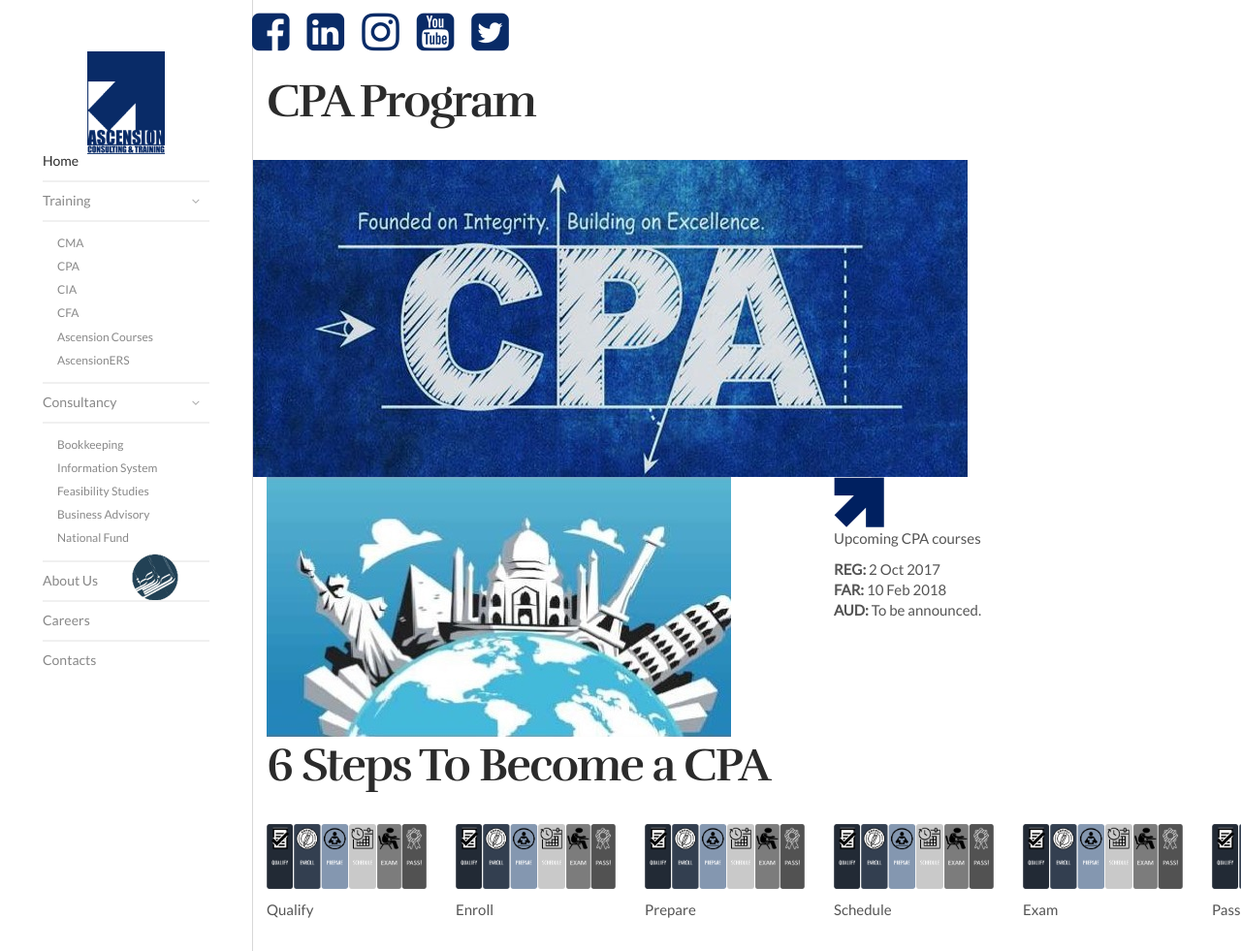
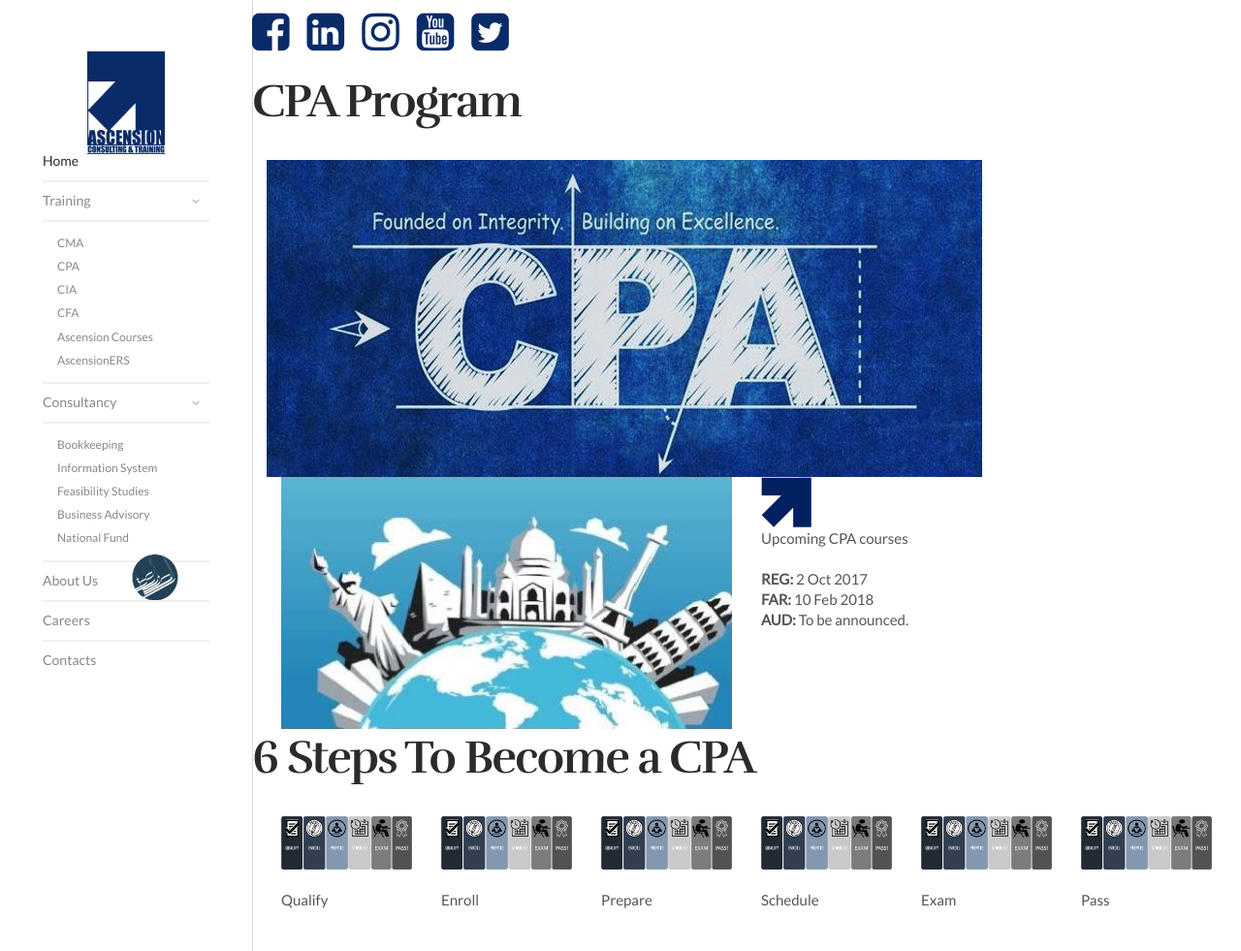
Before and after one commit to AyaMohamedGad/ascension, a Laravel app: page /training/cpa in a window 1280 px wide. Shown: the whole page at 97% size. Run offline with Laravel 8, Linux system fonts and the light colour scheme; settings files or empty folders that the repository lacks are supplied; some libraries are stand-ins or nearby versions; grey boxes are pictures that could not be loaded.

Commit message:
finalize ers page

```diff
--- a/app/Http/Controllers/HomeController.php
+++ b/app/Http/Controllers/HomeController.php
@@ -18,4 +18,8 @@ class HomeController extends Controller
         return view('site.ers');
     }
 
+    public function bookkeeping(){
+        return view('site.bookkeeping');
+    }
+
 }
--- a/public/css/styles.css
+++ b/public/css/styles.css
@@ -470,7 +470,6 @@ header {
 	position: relative;
 	padding-left: 260px;
 	z-index: 100;
-	overflow-y: auto;
 }
 #white-background {
 	background: #fff;
@@ -1974,5 +1973,14 @@ h1 .circle-anim:after {
 }
 }
 
+.ers{
+	background: url('../images/ers.png');
+	background-size: 100% 100%;
+	background-repeat: no-repeat;
+	padding: 25px;
+	color: #fff;
+	min-height: 330px;
+}
+
 /* End Circle Animation
 --------------------------------------------------------------------------------------------------------*/
--- a/resources/views/includes/main.blade.php
+++ b/resources/views/includes/main.blade.php
@@ -1,15 +1,16 @@
 <!DOCTYPE html>
 <html class="nojs html" lang="en-US">
-    @include('includes.header')
-    <body class="sliphover-active">
+@include('includes.header')
+<body>
+    <div class="wrapper">
         @include('includes.logo')
         @include('includes.sidebar')
         <div id="content">
             <div id="fixed-barrier"></div>
             @include('includes.top')
-            @include('includes.logo')
             @yield('content')
         </div>
         @include('includes.footer')
-    </body>
+    </div>
+</body>
 </html>
--- a/resources/views/includes/sidebar.blade.php
+++ b/resources/views/includes/sidebar.blade.php
@@ -1,5 +1,5 @@
 <h1 id="logo">
-    <a href="#"><img src="{{ asset('images/logo.png') }}" alt="{{ trans('ascension') }}"></a>
+    <a href="{{ route('HomePage') }}"><img src="{{ asset('images/logo.png') }}" alt="{{ trans('ascension') }}"></a>
 </h1>
 <div id="menu-button">
     <div class="cursor">
@@ -17,17 +17,17 @@
             <li><a href="#" class="active">{{ trans('locale.home') }}</a></li>
             <li><a href="#" class="sub-nav-toggle">{{ trans('locale.training') }}</a>
                 <ul id="options" class="sub-nav">
-                    <li><a href="#" class="control">{{ trans('locale.cma') }}</a></li>
+                    <li><a href="{{ route('HomePage') }}" class="control">{{ trans('locale.cma') }}</a></li>
                     <li><a href="{{ route('CPAPage') }}" class="control">{{ trans('locale.cpa') }}</a></li>
                     <li><a href="#" class="control">{{ trans('locale.cia') }}</a></li>
                     <li><a href="#" class="control">{{ trans('locale.cfa') }}</a></li>
                     <li><a href="#" class="control">{{ trans('locale.ascension_courses') }}</a></li>
-                    <li><a href="#" class="control">{{ trans('locale.ascension').trans('locale.ers') }}</a></li>
+                    <li><a href="{{ route('ERSPage') }}" class="control">{{ trans('locale.ascension').trans('locale.ers') }}</a></li>
                 </ul>
             </li>
             <li><a href="#" class="sub-nav-toggle">{{ trans('locale.consultancy') }}</a>
                 <ul id="options" class="sub-nav">
-                    <li><a href="#" class="control">{{ trans('locale.bookkeeping') }}</a></li>
+                    <li><a href="{{ route('BookKeeping') }}" class="control">{{ trans('locale.bookkeeping') }}</a></li>
                     <li><a href="#" class="control">{{ trans('locale.information_system') }}</a></li>
                     <li><a href="#" class="control">{{ trans('locale.feasibility_studies') }}</a></li>
                     <li><a href="#" class="control">{{ trans('locale.business_advisory') }}</a></li>
--- a/resources/views/site/cpa.blade.php
+++ b/resources/views/site/cpa.blade.php
@@ -1,15 +1,15 @@
 @extends('includes.main')
 
-@section('title', 'Home')
+@section('title', trans('locale.cpa_program'))
 
 @section('content')
-    <div class="container clearfix">
+    <div class="container clearfix full-width">
         <h2 class="header">{{ trans('locale.cpa_program') }}</h2>
-        <div>
-            <div class="row">
+        <div class="tab-content">
+            <div class="col-sm-12">
                 <img src="{{ asset('images/cpa_logo.jpg') }}" >
             </div>
-            <div class="row">
+            <div class="col-sm-12">
                 <div class="col-sm-6">
                     <img src="{{ asset('images/cpa_img.jpg') }}" >
                 </div>
@@ -26,9 +26,10 @@
             </div>
         </div>
     </div>
-    <div class="container clearfix">
+    <div class="container clearfix full-width">
         <h2 class="header">6 {{ trans('locale.steps_to_become_cpa') }}</h2>
-        <div class="row">
+        <div class="tab-content">
+            <div class="col-sm-12">
                 <div class="col-sm-2">
                     <p><img src="{{ asset('images/qualify.png') }}"></p>
                     <p>{{ trans('locale.qualify') }}</p>
@@ -55,4 +56,5 @@
                 </div>
             </div>
         </div>
+    </div>
 @stop
--- a/resources/views/site/home.blade.php
+++ b/resources/views/site/home.blade.php
@@ -1,6 +1,6 @@
 @extends('includes.main')
 
-@section('title', 'Home')
+@section('title', trans('locale.home'))
 
 @section('content')
     @include('includes.slider')
--- a/routes/web.php
+++ b/routes/web.php
@@ -1,6 +1,13 @@
 <?php
 
-Route::get('/', 'HomeController@index');
+Route::get('/', 'HomeController@index')->name('HomePage');
 Route::get('/home', 'HomeController@index');
-Route::get('/training/cpa', 'HomeController@cpa')->name('CPAPage');
-Route::get('/training/ascension_ers', 'HomeController@ers')->name('ERSPage');
+
+Route::group(['prefix' => 'training'], function () {
+    Route::get('/cpa', 'HomeController@cpa')->name('CPAPage');
+    Route::get('/ascension_ers', 'HomeController@ers')->name('ERSPage');
+});
+
+Route::group(['prefix' => 'consultancy'], function () {
+    Route::get('/bookkeeping', 'HomeController@ers')->name('BookKeeping');
+});
```
Also changed, not shown: resources/views/site/bookkeeping.blade.php (renamed from app/Http/Controllers/Auth/ForgotPasswordController.php, +21 -30 lines), public/images/ascension_ers.png (added), public/images/book.png (added), public/images/bookkeeping.png (added), public/images/ers.png (added). Lines whose indentation alone changed are shown as unchanged.
